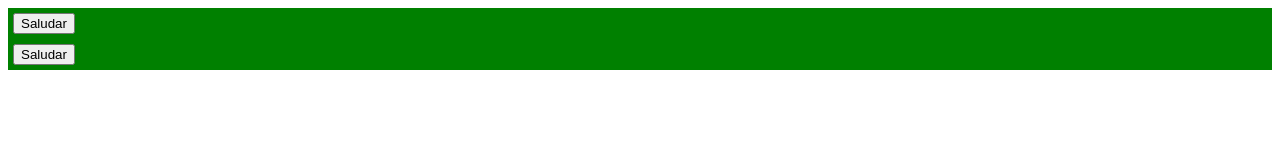
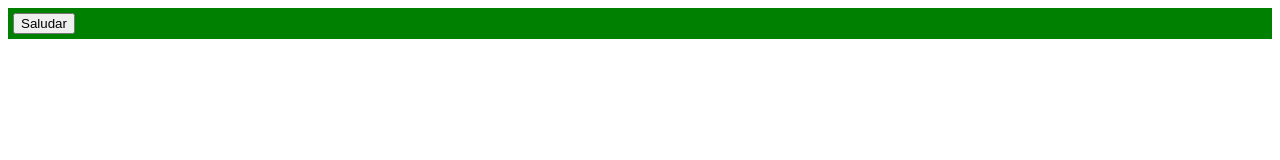
Before and after one commit to HuguitoDeM/taller-evento, a plain HTML site: page index.html in a window 1280 px wide. Drawn offline with Linux system fonts and the light colour scheme.

```diff
--- a/index.html
+++ b/index.html
@@ -14,7 +14,5 @@
     }
 
   </script>
-   <div id="div" style="padding: 5px; background-color: green;"><button id="boton">Saludar</button></div>
-
 </body>
 </html>
```
